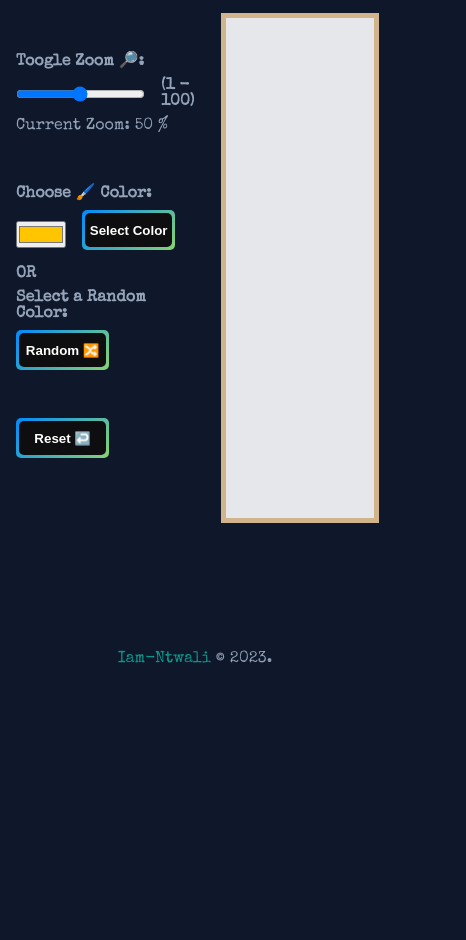
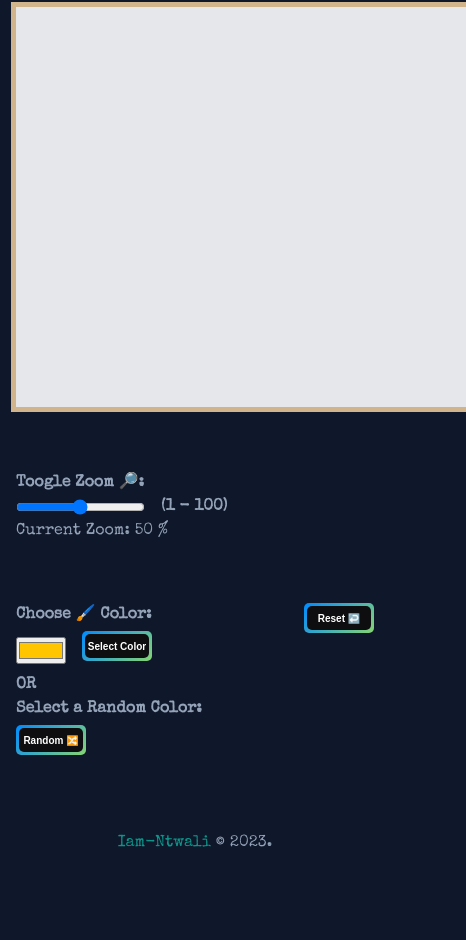
Before and after one commit to Iam-Donat/Etch-a-Sketch, a plain HTML site: page index.html in a window 390 px wide. Shown: the part 54-994 px from the top of the page, 466 px wide, since content can reach past the window. Before the commit the page ends 849 px from the top, so only its background shows below. Drawn offline with nearby package versions, Linux system fonts and the light colour scheme.

Commit message:
some changes

```diff
--- a/main.css
+++ b/main.css
@@ -122,3 +122,60 @@ footer {
       align-items: center;
       gap: 1rem;
 }
+
+@media only screen and (max-width : 568px) {
+
+      h1 {
+            font-size: 1.5rem;
+      }
+
+      .btn {
+
+            box-sizing: border-box;
+            color: #ffffff;
+            display: block;
+            height: 30px;
+            font-weight: 600;
+            font-size: 10px;
+            padding: 3px;
+            position: relative;
+            text-decoration: none;
+            width: 7em;
+            z-index: 2;
+            border: none;
+            cursor: pointer;
+      }
+
+
+
+      .container {
+            min-height: 75vh;
+            max-width: 1024px;
+            width: 100%;
+            margin: 0 auto;
+            flex-direction: column;
+      }
+
+      .options {
+            order: 2;
+            display: flex;
+            flex-wrap: wrap;
+            gap: 3rem;
+      }
+
+      .colors {
+            flex: 3;
+      }
+
+      .board {
+            order: 1;
+            width: 450px;
+            height: 400px;
+      }
+
+      .size,
+      .colors {
+            /* border: 2px solid brown; */
+            margin-bottom: 1rem;
+      }
+}
```
Also changed, not shown: img/Etch-A-Sketch.png (added), 1 other file.
